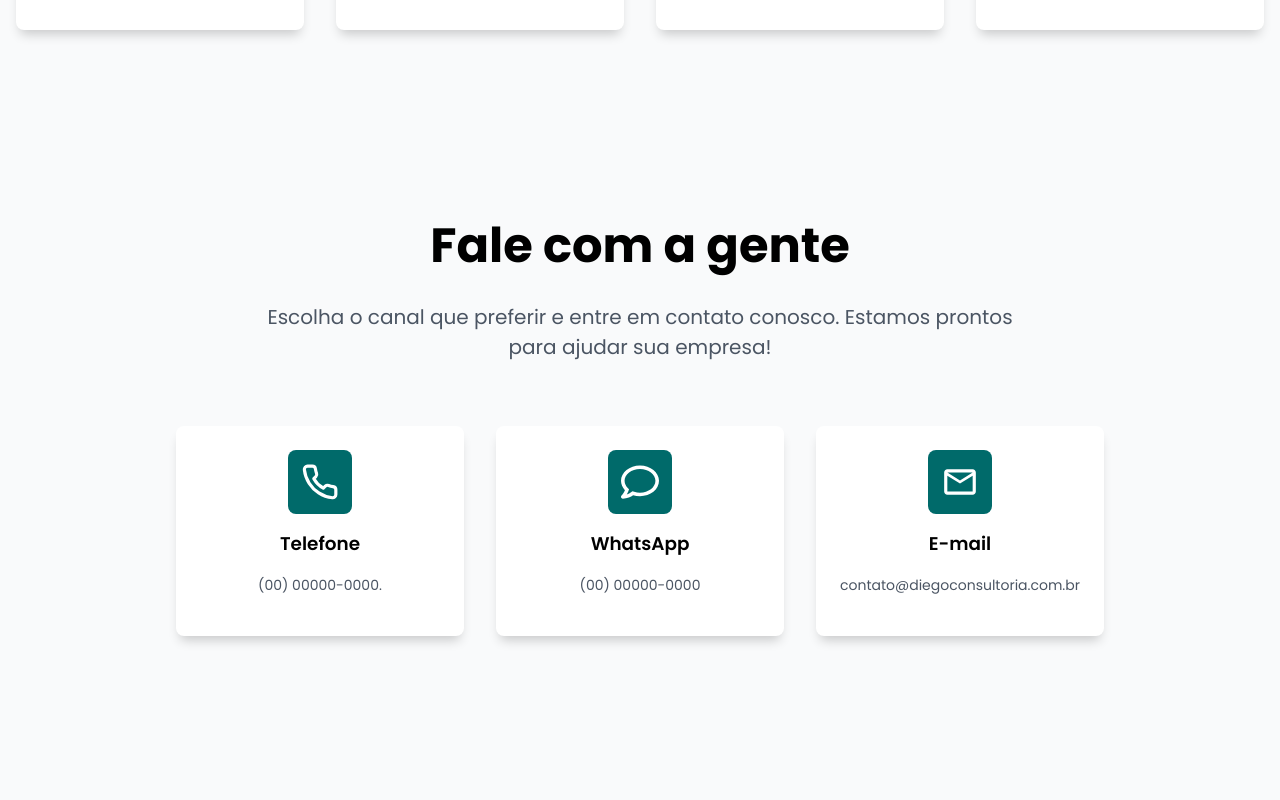
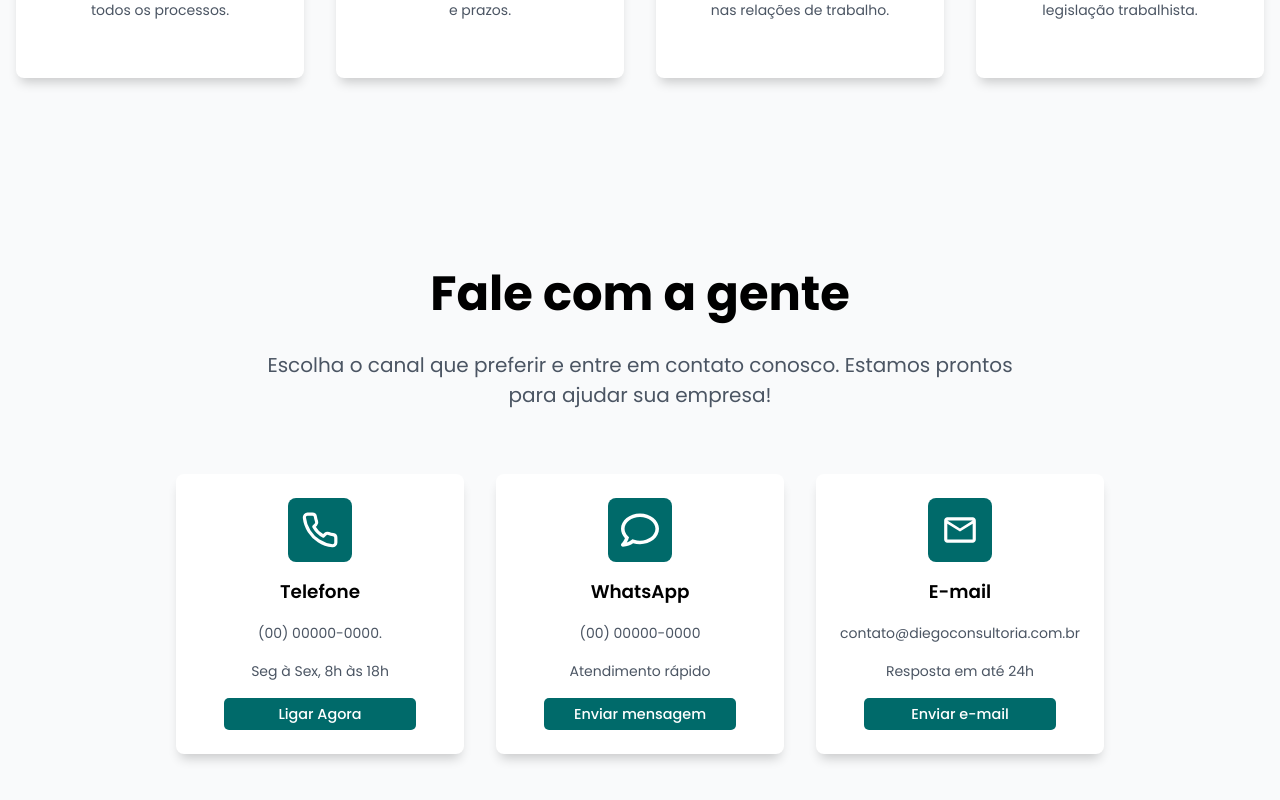
Before and after one commit to lucasgomesdacruz/BPO, a Next.js app: page / in a window 1280 px wide. Shown: the part 2334-3134 px from the top of the page. Before the commit the page ends 3082 px from the top, so only its background shows below. Built offline with nearby package versions, Linux system fonts and the light colour scheme.

Commit message:
feat: adiciona ao componente sub texto e botão

```diff
--- a/src/app/components/CardAbout/CardAbout.module.scss
+++ b/src/app/components/CardAbout/CardAbout.module.scss
@@ -44,6 +44,26 @@
         line-height: 1.6;
         color: var(--color-tercery);
     }
+
+    .button_services {
+        display: flex;
+        justify-content: center;
+        align-items: center;
+        background-color: var(--color-variable-primary);
+        border: none;
+        border-radius: 5px;
+        width: 80%;
+        height: 2rem;
+        color: white;
+        font-weight: 500;
+        cursor: pointer;
+        transition: background 0.3s;
+        font-size: 0.90rem;
+
+        &:hover {
+            background-color: var(--color-primary);
+        }
+    }
 }
 
 .card:hover {
--- a/src/app/components/CardAbout/CardAbout.tsx
+++ b/src/app/components/CardAbout/CardAbout.tsx
@@ -4,9 +4,11 @@ interface CardProps {
     title: string;
     text: string;
     icon?: React.ElementType;
+    subText?: string;
+    buttonText?: string;
 }
 
-const CardAbout = ({ icon: Icon, title, text }: CardProps) => {
+const CardAbout = ({ icon: Icon, title, text, subText, buttonText }: CardProps) => {
 
     return (
         <div className={styles.card}>
@@ -17,6 +19,12 @@ const CardAbout = ({ icon: Icon, title, text }: CardProps) => {
             )}
             <h3>{title}</h3>
             <p>{text}</p>
+            <p>{subText}</p>
+            {buttonText && (
+                <button className={styles.button_services}>
+                    {buttonText}
+                </button>
+            )}
         </div>
     )
 }
```
